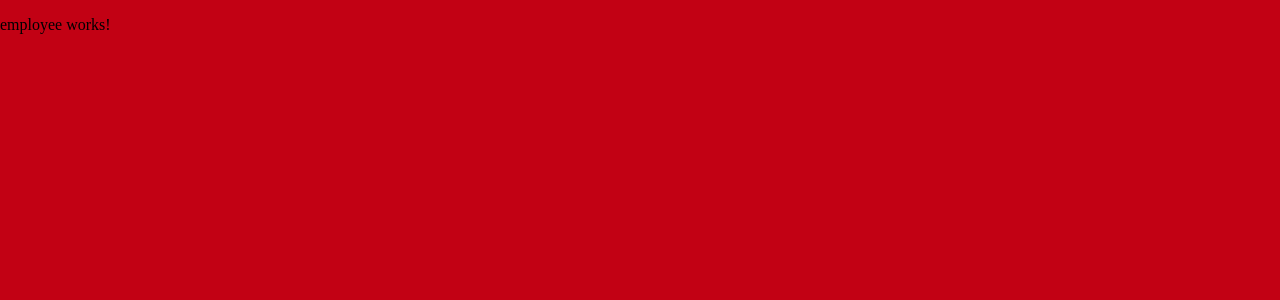
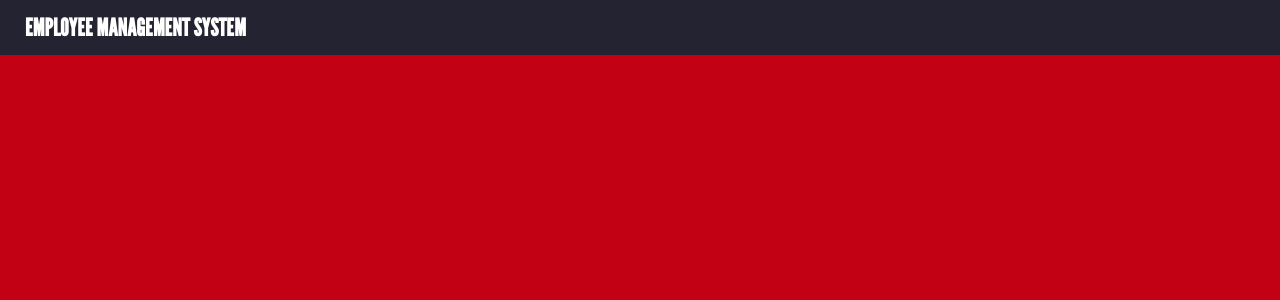
Before and after one commit to taylormarz/100849882_comp3133_assignment2, an Angular app: page /employee-component in a window 1280 px wide. Shown: the top 300 px of the page. Built offline with nearby package versions, Linux system fonts and the light colour scheme.

Commit message:
added nav bar to dashboard page

```diff
--- a/src/app/employee/employee.component.css
+++ b/src/app/employee/employee.component.css
@@ -0,0 +1,11 @@
+
+.nav {
+	position: sticky;
+	background-color: #242331;
+	color: #fff;
+	display: flex;
+	align-items: center;
+	height: 55px;
+	padding-left: 25px;
+	font-family: "League Gothic", sans-serif;
+}
--- a/src/app/employee/employee.component.html
+++ b/src/app/employee/employee.component.html
@@ -1 +1,3 @@
-<p>employee works!</p>
+<nav class="nav">
+	<h1 class="header"> EMPLOYEE MANAGEMENT SYSTEM</h1>
+</nav>
```
Also changed, not shown: src/app/login/login.component.css (+8 -8 lines).
